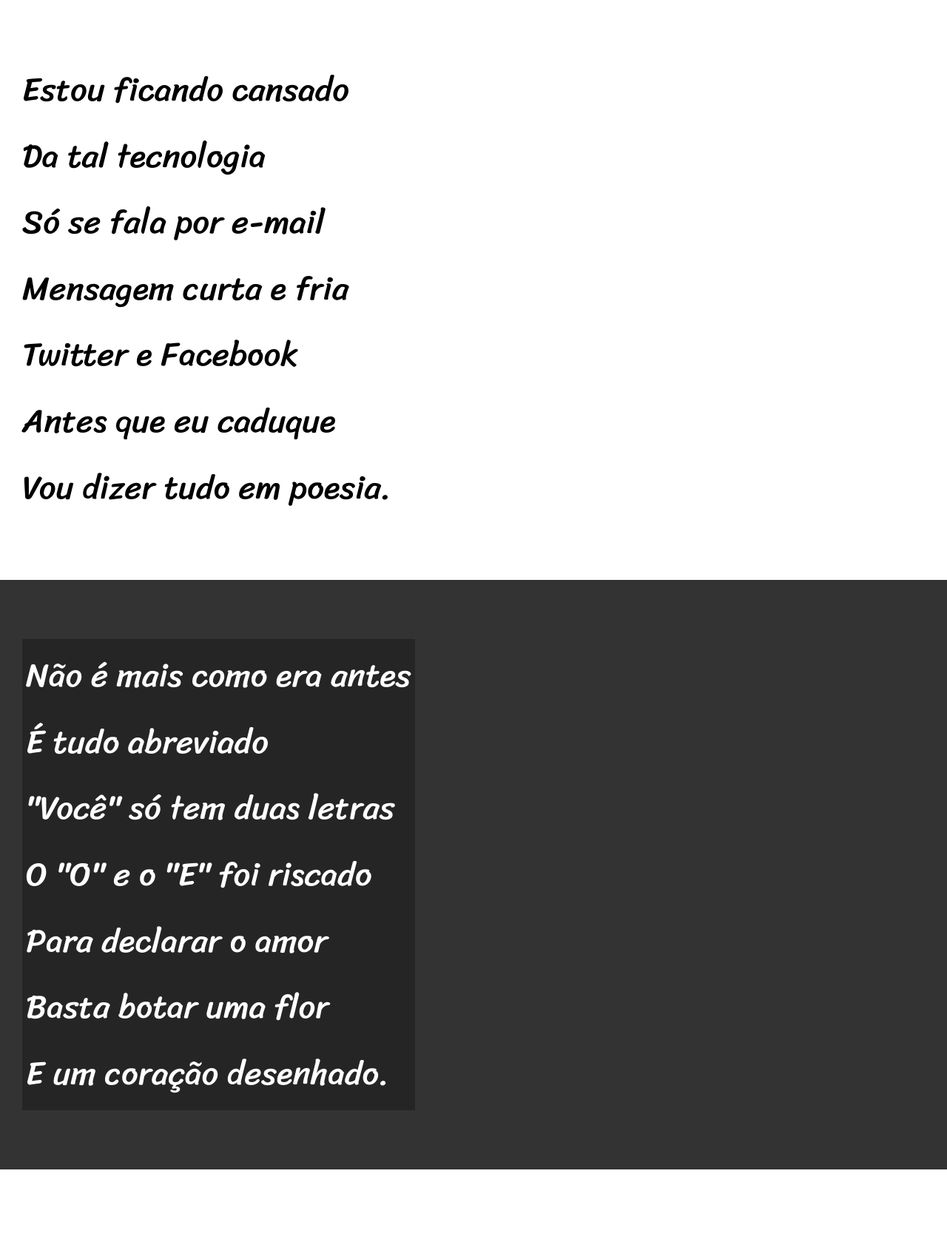
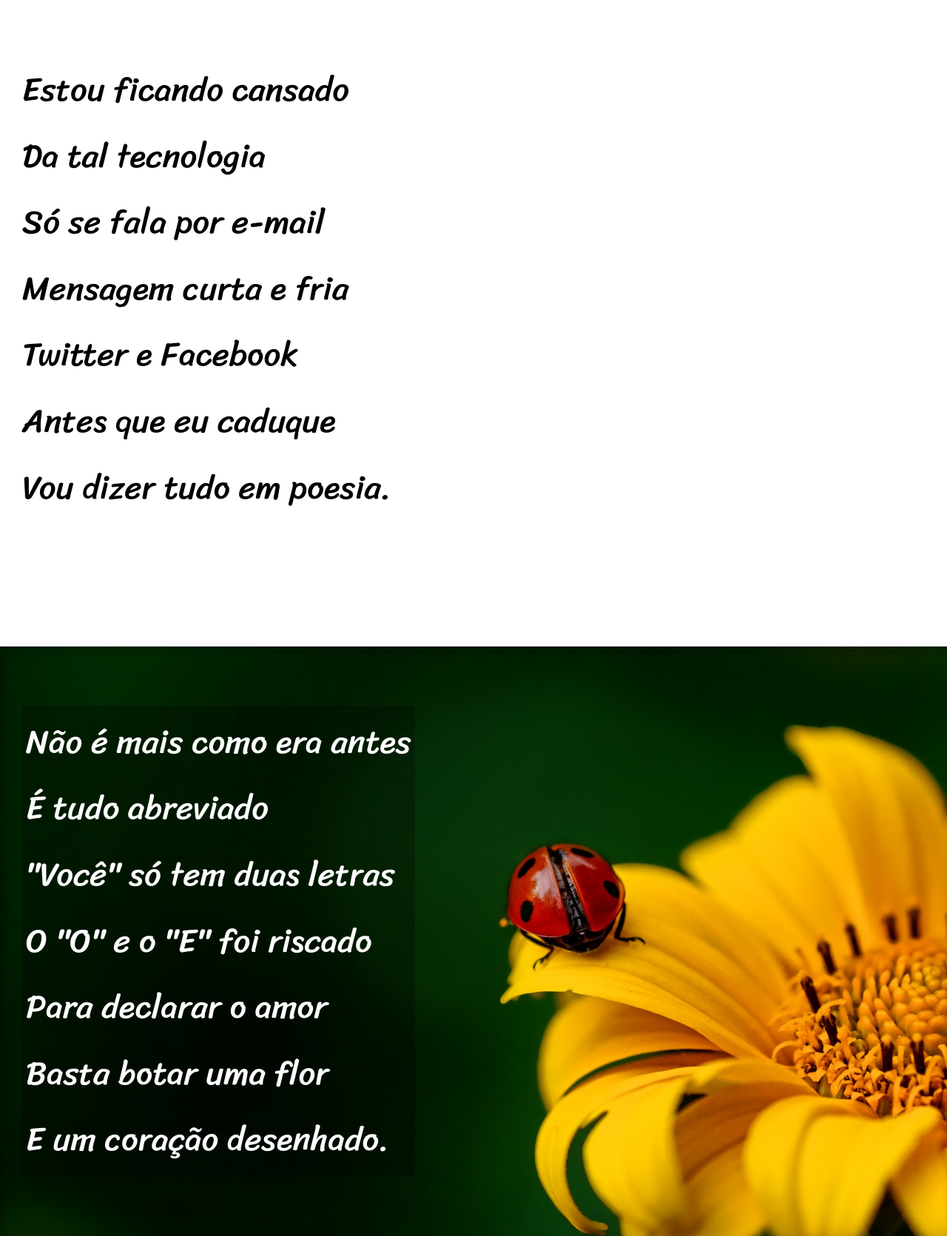
Before and after one commit to BrunnoDuarte07/projeto-cordel, a plain HTML site: page imagens/index.html in a window 1280 px wide. Shown: the part 263-1934 px from the top of the page at 74% size. Drawn offline with Linux system fonts and the light colour scheme.

Commit message:
ajuste nos css

```diff
--- a/imagens/estilo/style.css
+++ b/imagens/estilo/style.css
@@ -59,6 +59,10 @@ section{
     font-size: 3.5vw;
 }
 
+section > p{
+    padding-bottom: 2em;
+}
+
 section.normal{
     background-color: white;
     color: black;
@@ -68,13 +72,32 @@ section.normal{
 section.imagem{
     background-color: rgb(51, 51, 51);
     color: white;
+    box-shadow:inset 6px 6px 13px 0px rgba(0, 0, 0, 0.311);
+    background-size: cover;
+    background-attachment: fixed;
 }
 section.imagem > p{
     display: inline-block;
     background-color: rgba(0, 0, 0, 0.266);
     padding: 5px;
+    text-shadow: 1 px 1px 0px black;
 
 }
+
+section#img01{
+    background-image: url('../background001.jpg');
+    background-position: right center;
+
+
+}
+
+section#img02{
+    background-image: url('../background002.jpg');
+    background-position: right center;
+
+
+}
+
 footer{
     background-color: black;
     text-align: center;
--- a/imagens/index.html
+++ b/imagens/index.html
@@ -15,7 +15,7 @@
 
             </header>
 
-    <section class="normal">
+    <section class="normal" >
         <p>
             Estou ficando cansado <br>
             Da tal tecnologia <br>
@@ -27,7 +27,7 @@
         </p>
     </section>
 
-    <section class="imagem">
+    <section class="imagem" id="img01">
         <p>
             Não é mais como era antes <br>
             É tudo abreviado <br>
@@ -61,7 +61,7 @@
 
     </section>
 
-    <section class="imagem">
+    <section class="imagem" id="img02">
         <p>
             Tenho saudade das cartas <br>
             Escritas com a própria mão <br>
```
